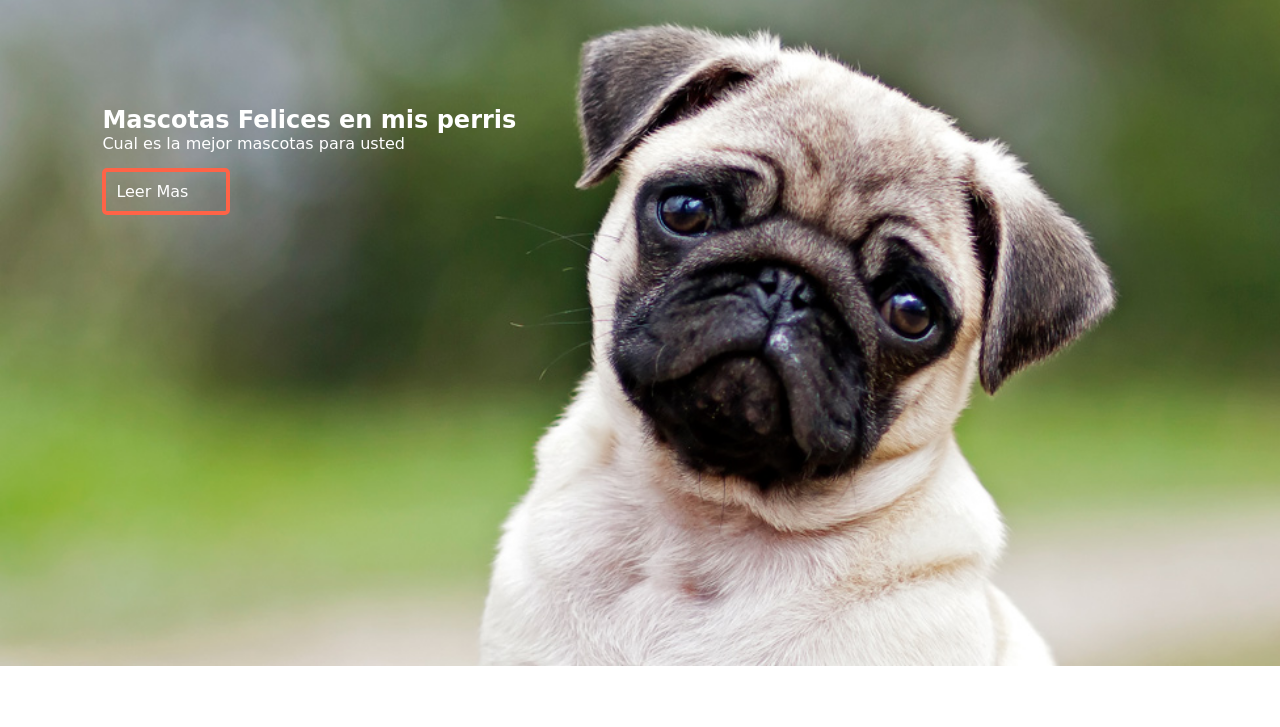
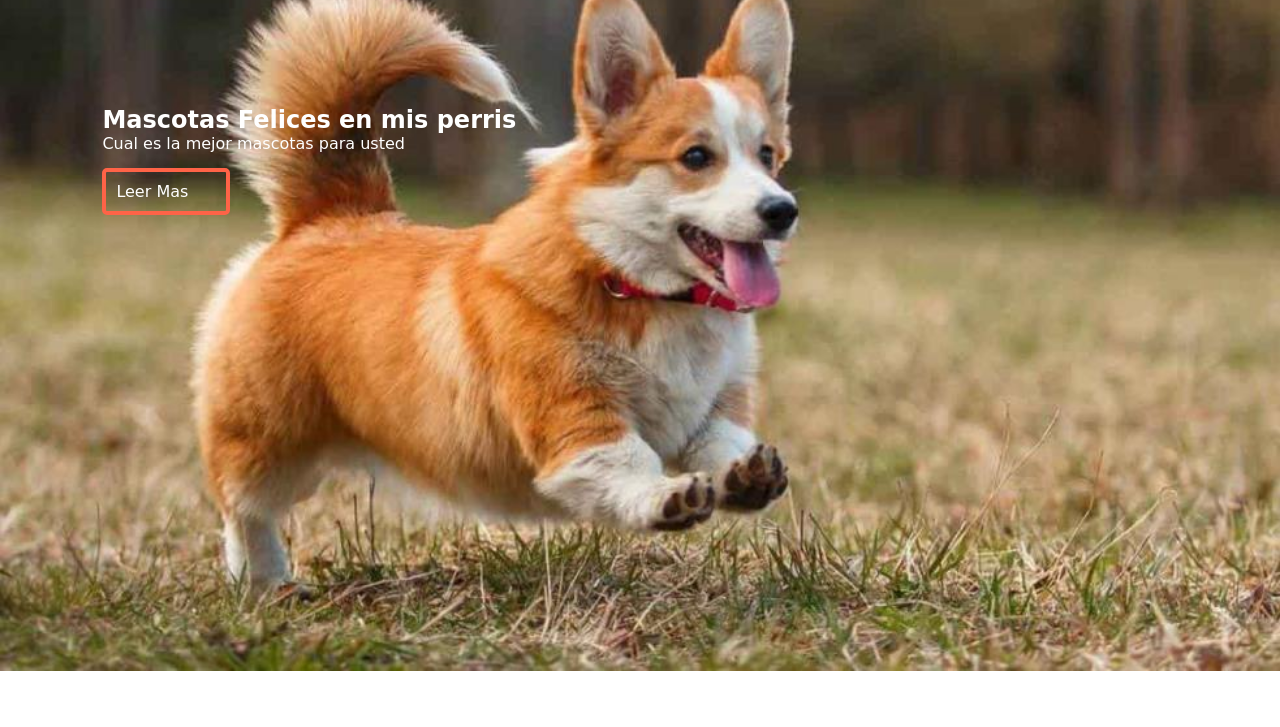
Before and after one commit to seba2311/Ejercicio-perris, a plain HTML site: page index.html in a window 1280 px wide. Shown: the part 54-781 px from the top of the page. Drawn offline with Linux system fonts and the light colour scheme.

Commit message:
Index completo

```diff
--- a/index.html
+++ b/index.html
@@ -32,7 +32,7 @@
     <main>
         <!--secciones de contenido-->
         <section id="banner">
-            <img src="img/perro1.jpg" alt="">
+            <img src="img/perro9.jpg" alt="">
             <div class="contenedor">
                 <h2>Mascotas Felices en mis perris</h2>
                 <p>Cual es la mejor mascotas para usted</p>
```
Also changed, not shown: img/perro9.jpg (added).
